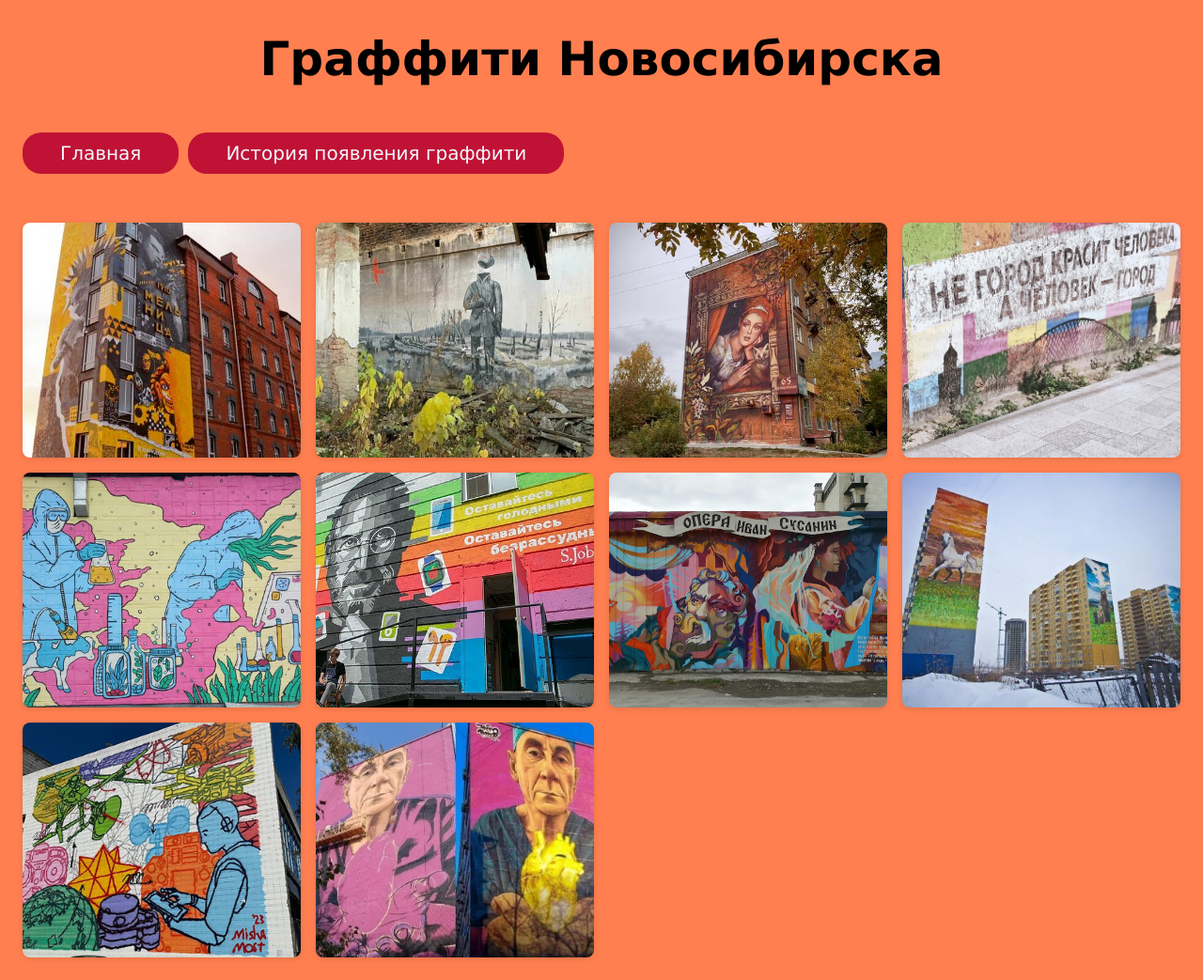
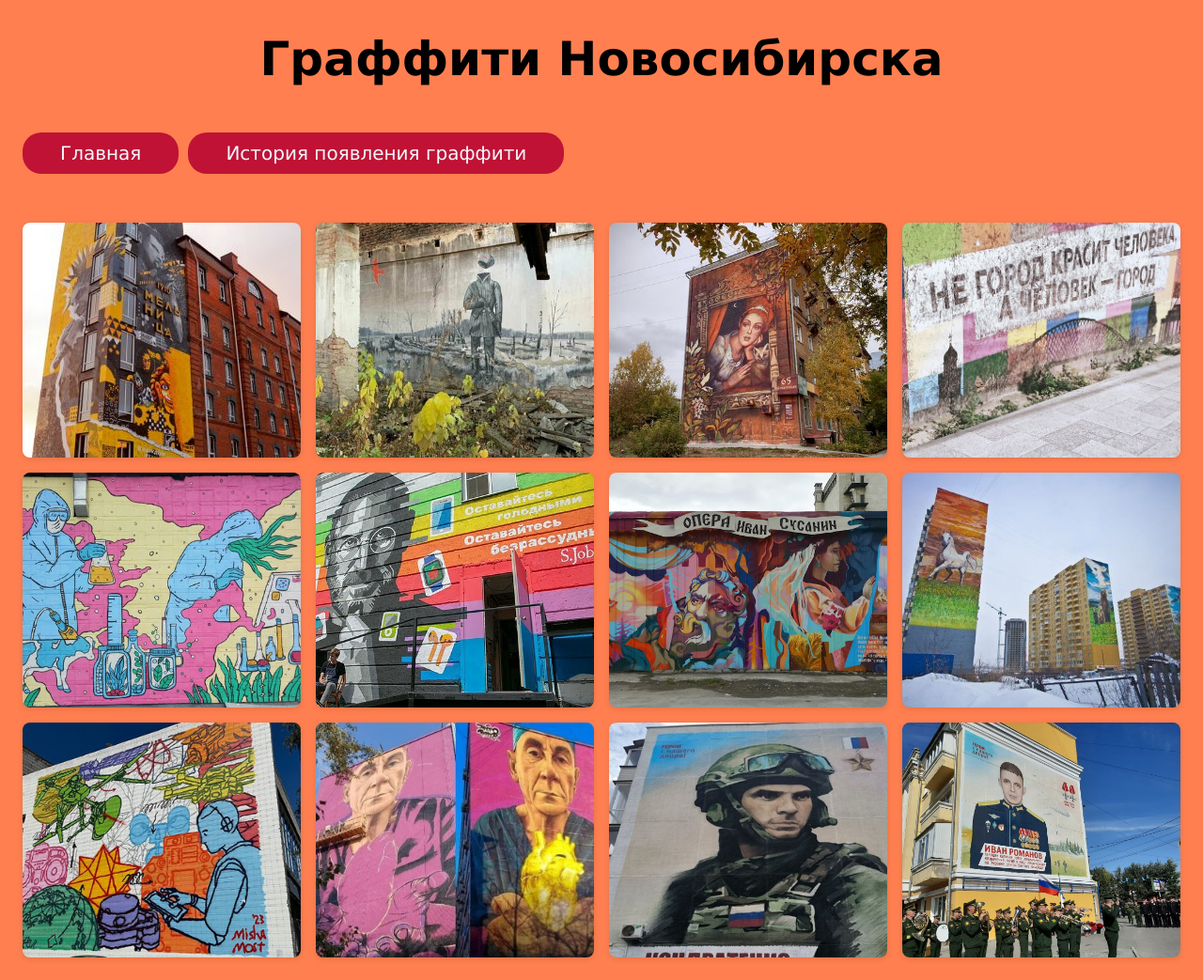
Before and after one commit to BulbaRost/Graffiti, a plain HTML site: page gallery.html in a window 1280 px wide. Shown: the whole page at 94% size. Drawn offline with Linux system fonts and the light colour scheme.

Commit message:
Add files via upload

```diff
--- a/gallery.html
+++ b/gallery.html
@@ -88,6 +88,8 @@
         <img src="./imgs/812b65baa9ca58f230d5aa6ac3b4ce0c.jpg" alt="">
         <img src="./imgs/scale_1200.jfif" alt="">
         <img src="./imgs/doc.jfif" alt="">
+        <img src="./imgs/800x400.jfif" alt="">
+        <img src="./imgs/WhatsApp-Image-2022-09-10-at-15.33.35-2.jpeg" alt="">
     </div>
 </body>
 
```
Also changed, not shown: imgs/800x400.jfif (added), imgs/WhatsApp-Image-2022-09-10-at-15.33.35-2.jpeg (added).
